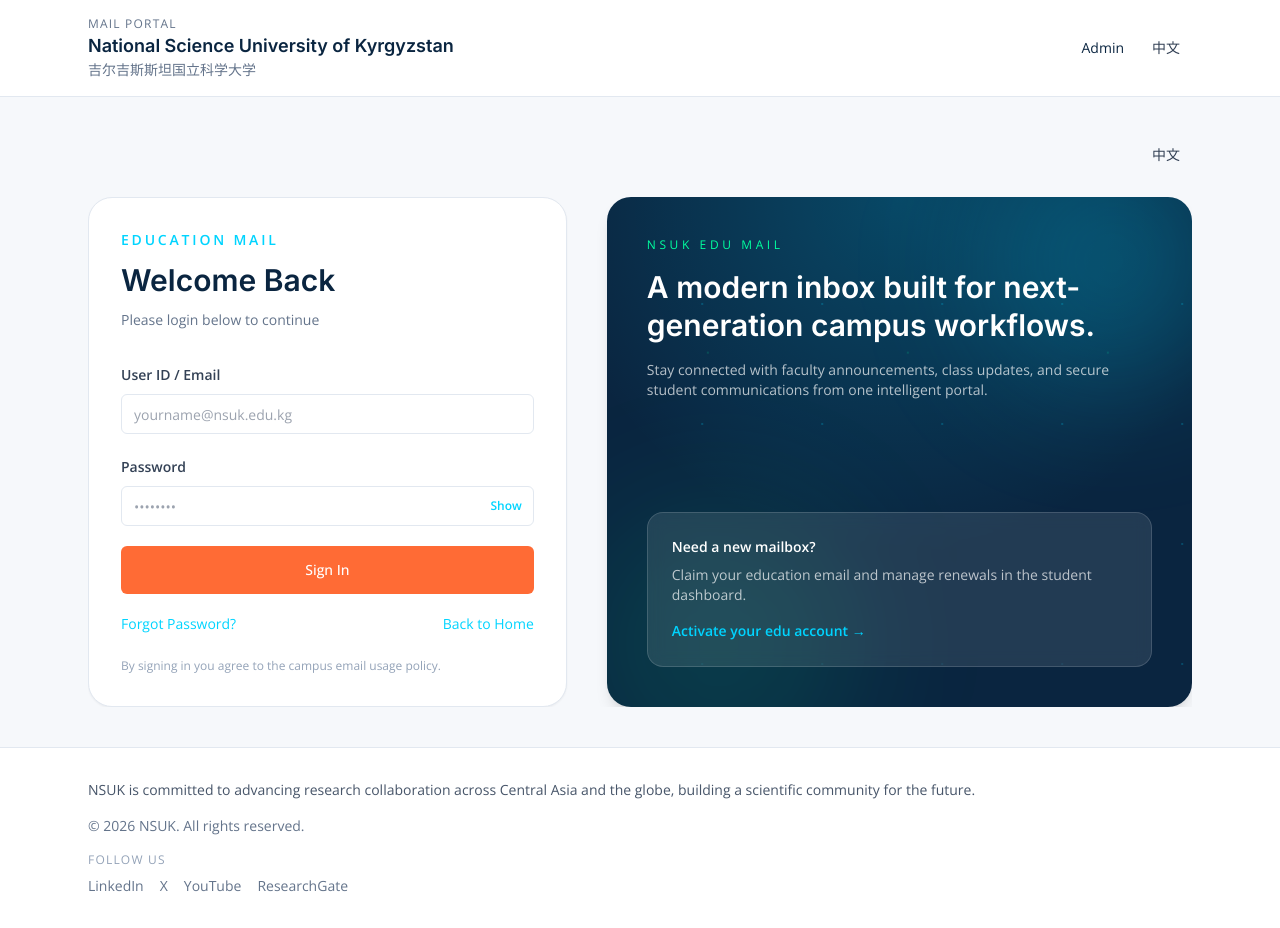
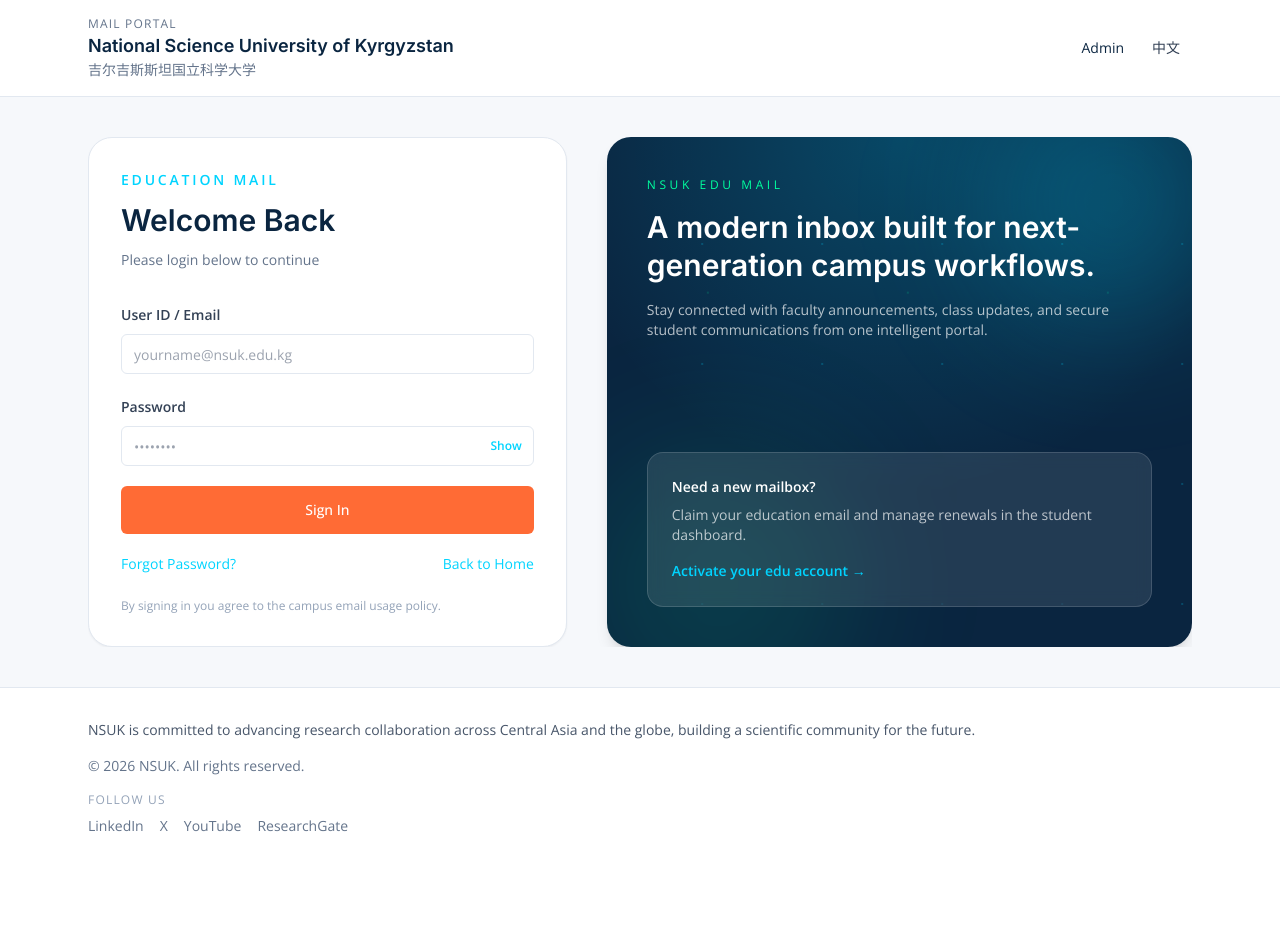
Before and after one commit to leoclarkmkt-ctrl/mail-saas-portal, a Next.js app: page /edu-mail/login in a window 1280 px wide. After the commit the page ends 868 px from the top, so only its background shows below. Built offline with nearby package versions, Linux system fonts and the light colour scheme; no server answers.

Commit message:
Remove duplicated LanguageSwitch on edu-mail login page

```diff
--- a/src/app/edu-mail/login/page.tsx
+++ b/src/app/edu-mail/login/page.tsx
@@ -2,7 +2,6 @@
 
 import { getEduMailDict } from "@/i18n/edu-mail";
 import { getLangFromRequest, withLang } from "@/lib/i18n";
-import { LanguageSwitch } from "@/components/language-switch";
 import { EduMailLoginForm } from "@/components/edu-mail-login-form";
 
 export default function EduMailLoginPage({
@@ -15,11 +14,6 @@
 
   return (
     <section className="relative overflow-hidden">
-      {/* top-right language switch */}
-      <div className="mb-6 flex items-center justify-end">
-        <LanguageSwitch currentLang={lang} />
-      </div>
-
       <div className="grid gap-10 lg:grid-cols-[minmax(0,0.9fr)_minmax(0,1.1fr)]">
         {/* login card */}
         <div className="rounded-3xl border border-slate-200 bg-white p-8 shadow-sm">
```
